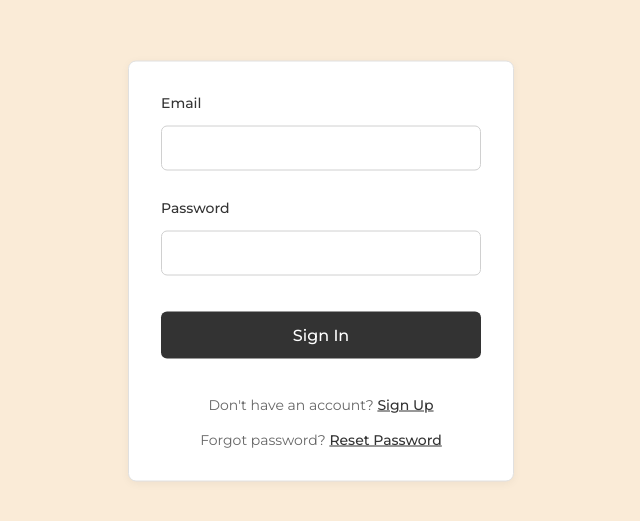
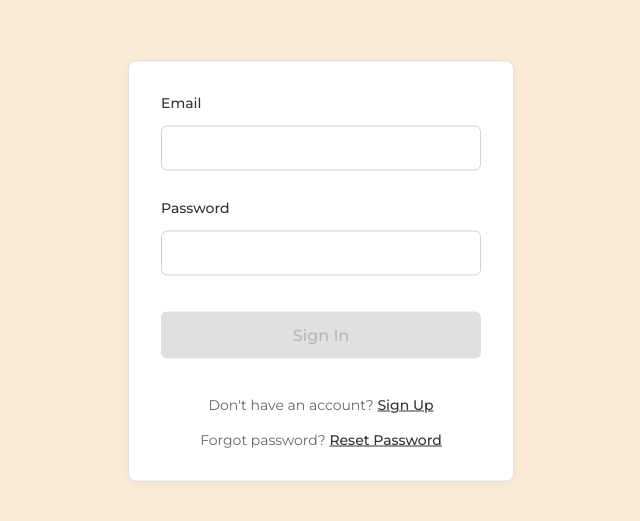
Before and after one commit to shaniashn/unseal, a Vue app: page /auth in a window 1280 px wide. Shown: the part 129-650 px from the top of the page, without its empty margins (319-959 px from the left). Built offline with nearby package versions, Linux system fonts and the light colour scheme; no server answers.

Commit message:
Disable submit buttons and show error on failed sign in
Submit buttons for both sign up and sign in are now disabled until all required fields are filled. An error message is displayed when sign in fails due to incorrect credentials. Added related styles for disabled buttons and error messages.

```diff
--- a/src/components/AuthForm.vue
+++ b/src/components/AuthForm.vue
@@ -38,7 +38,7 @@
         autocomplete="new-password"
       />
 
-      <button type="submit">Sign Up</button>
+      <button type="submit" :disabled="!checkFields">Sign Up</button>
       <span>Already have an account? <a @click="refreshPage">Sign In</a></span>
     </form>
   </div>
@@ -63,7 +63,10 @@
         v-model="signInFormData.password"
         autocomplete="new-password"
       />
-      <button type="submit">Sign In</button>
+      <button type="submit" :disabled="!checkFields">Sign In</button>
+      <div class="error-msg" v-if="status == 'error'">
+        <p>Email or password is wrong.</p>
+      </div>
       <div class="signup-link">
         <span>Don't have an account? <a v-on:click="refreshPage">Sign Up</a></span>
       </div>
@@ -97,11 +100,14 @@ export default {
         username: '',
         full_name: '',
       },
+      status: '',
     }
   },
   methods: {
     async handleSubmit() {
       try {
+        console.log('click')
+
         if (this.isRegister) {
           const response = await supabase.auth.signUp({
             email: this.signUpFormData.email,
@@ -137,6 +143,7 @@ export default {
             // No need to manually redirect - global auth state listener will handle it
           } else {
             console.error('Sign in error: ', response.error)
+            this.status = 'error'
           }
 
           // console.log('AuthForm - Response: ', response)
@@ -155,6 +162,20 @@ export default {
   props: {
     user: {
       username: '',
+    },
+  },
+  computed: {
+    checkFields() {
+      if (this.isRegister) {
+        return (
+          this.signUpFormData.email &&
+          this.signUpFormData.password &&
+          this.signUpFormData.username &&
+          this.signUpFormData.full_name
+        )
+      } else {
+        return this.signInFormData.email && this.signInFormData.password
+      }
     },
   },
   mounted() {
@@ -216,6 +237,10 @@ export default {
   box-shadow: 0 0 0 2px rgba(51, 51, 51, 0.1);
 }
 
+#signin-form .error-msg p {
+  color: rgb(206, 46, 46);
+}
+
 #signup-form button,
 #signin-form button {
   color: #ffffff;
@@ -230,6 +255,22 @@ export default {
   margin-top: 24px;
   margin-bottom: 16px;
   font-family: 'Montserrat', sans-serif;
+}
+
+#signup-form button:disabled,
+#signin-form button:disabled {
+  background-color: #cccccc;
+  color: #888888;
+  cursor: not-allowed;
+  opacity: 0.6;
+}
+
+#signup-form button:disabled:hover,
+#signin-form button:disabled:hover {
+  background-color: #cccccc;
+  color: #888888;
+  cursor: not-allowed;
+  opacity: 0.6;
 }
 
 #signup-form button:hover,
```
